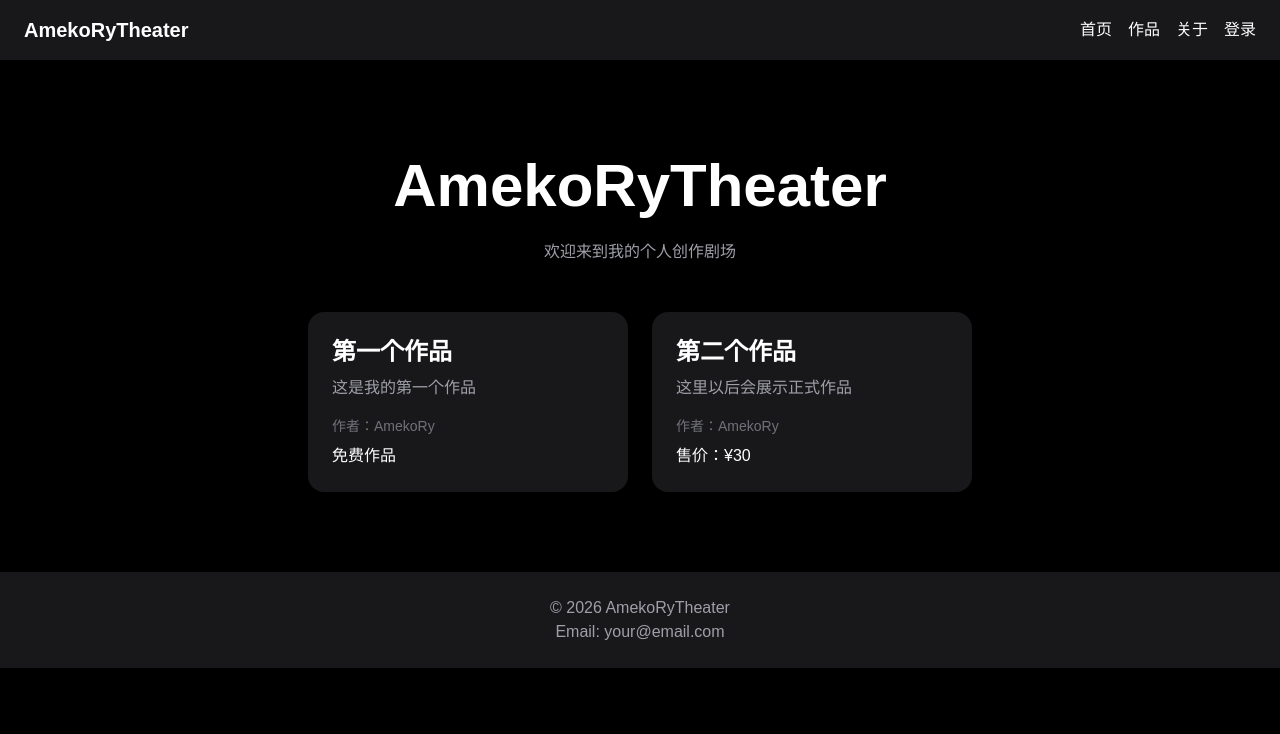
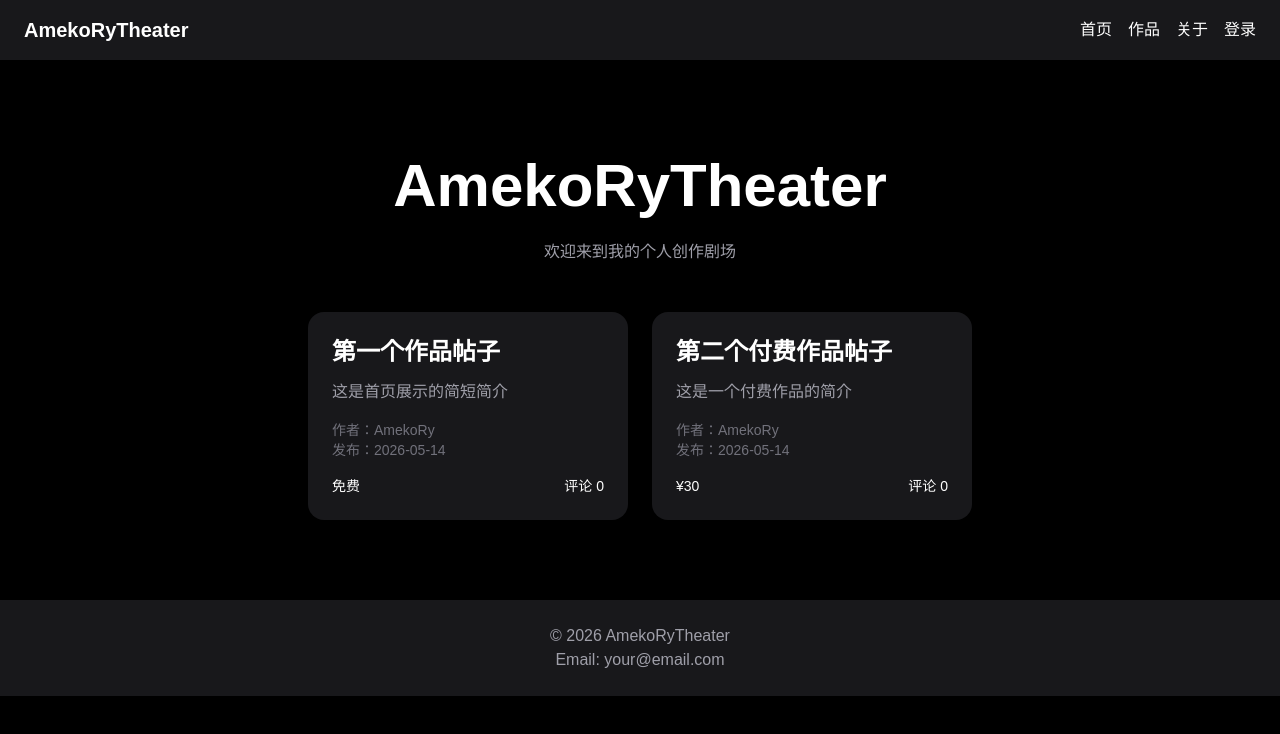
Before and after one commit to a1093179466-dotcom/AmekoRyTheater, a Next.js app: page / in a window 1280 px wide. Shown: the top 734 px of the page. Built offline with nearby package versions, Linux system fonts and the light colour scheme.

Commit message:
将作品改为博客发帖形式

```diff
--- /dev/null
+++ b/app/api/artworks/route.ts
@@ -0,0 +1,12 @@
+export async function POST(request: Request) {
+
+  const body = await request.json();
+
+  console.log("后端收到的数据：", body);
+
+  return Response.json({
+    success: true,
+    message: "作品创建成功",
+  });
+
+}
--- /dev/null
+++ b/app/dashboard/upload/page.tsx
@@ -0,0 +1,118 @@
+"use client";
+
+import { useState } from "react";
+
+export default function UploadArtworkPage() {
+  const [title, setTitle] = useState("");
+  const [loading, setLoading] = useState(false);
+  const [description, setDescription] = useState("");
+  const [price, setPrice] = useState("");
+  const [image, setImage] = useState<File | null>(null);
+
+async function handleSubmit() {
+
+  if (!title.trim()) {
+    alert("标题不能为空");
+    return;
+  }
+
+  if (!description.trim()) {
+    alert("描述不能为空");
+    return;
+  }
+
+  if (isNaN(Number(price))) {
+    alert("价格必须是数字");
+    return;
+  }
+
+  if (Number(price) < 0) {
+    alert("价格不能小于0");
+    return;
+  }
+
+  setLoading(true);
+
+  const response = await fetch("/api/artworks", {
+  method: "POST",
+
+  headers: {
+    "Content-Type": "application/json",
+  },
+
+  body: JSON.stringify({
+    title,
+    description,
+    price: Number(price),
+  }),
+});
+
+const result = await response.json();
+
+console.log(result);
+
+  const newArtwork = {
+    title,
+    description,
+    price: Number(price),
+  };
+
+  console.log("准备发布的作品：", newArtwork);
+
+  alert("作品发布成功！");
+
+  setLoading(false);
+}
+  return (
+    <main className="min-h-screen bg-black text-white p-10">
+      <h1 className="text-4xl font-bold mb-8">发布新作品</h1>
+
+      <div className="flex flex-col gap-4 max-w-xl">
+        <input
+            className="bg-zinc-900 border border-zinc-700 rounded-xl px-4 py-3"
+            placeholder="作品标题"
+            value={title}
+            onChange={(e) => setTitle(e.target.value)}
+        />
+
+        <textarea
+            className="bg-zinc-900 border border-zinc-700 rounded-xl px-4 py-3 h-32"
+            placeholder="作品描述"
+            value={description}
+            onChange={(e) => setDescription(e.target.value)}
+        />
+
+        <input
+            className="bg-zinc-900 border border-zinc-700 rounded-xl px-4 py-3"
+            placeholder="价格，例如 30"
+            value={price}
+            onChange={(e) => setPrice(e.target.value)}
+        />
+        <input
+            type="file"
+            accept="image/*"
+            onChange={(e) => {
+                if (e.target.files?.[0]) {
+                setImage(e.target.files[0]);
+                }
+            }}
+        />
+        <button
+          onClick={handleSubmit}
+          disabled={loading}
+          className="bg-white text-black rounded-xl px-6 py-3 hover:bg-zinc-300 transition disabled:bg-zinc-500"
+        >
+        {loading ? "发布中..." : "发布作品"}
+        </button>
+      </div>
+
+      <section className="mt-10 bg-zinc-900 p-6 rounded-2xl max-w-xl">
+        <h2 className="text-2xl font-bold mb-4">当前输入预览</h2>
+        <p>标题：{title}</p>
+        <p>描述：{description}</p>
+        <p>价格：{price}</p>
+        <p>图片：{image ? image.name : "未选择图片"}</p>
+      </section>
+    </main>
+  );
+}
--- a/app/gallery/[id]/page.tsx
+++ b/app/gallery/[id]/page.tsx
@@ -1,4 +1,5 @@
-import { artworks } from "@/data/artworks";
+import Image from "next/image";
+import { posts } from "@/data/posts";
 
 type PageProps = {
   params: Promise<{
@@ -6,41 +7,49 @@ type PageProps = {
   }>;
 };
 
-export default async function ArtworkDetailPage({ params }: PageProps) {
+export default async function PostDetailPage({ params }: PageProps) {
   const { id } = await params;
 
-  const artwork = artworks.find((item) => item.id === Number(id));
+  const post = posts.find((item) => item.id === Number(id));
 
-  if (!artwork) {
+  if (!post) {
     return (
       <main className="min-h-screen bg-black text-white p-10">
-        <h1 className="text-4xl font-bold mb-6">作品不存在</h1>
-        <p className="text-zinc-400">没有找到 ID 为 {id} 的作品。</p>
+        <h1 className="text-4xl font-bold mb-6">帖子不存在</h1>
+        <p className="text-zinc-400">没有找到 ID 为 {id} 的帖子。</p>
       </main>
     );
   }
 
   return (
     <main className="min-h-screen bg-black text-white p-10">
-      <h1 className="text-4xl font-bold mb-6">
-        {artwork.title}
+      <Image
+        src={post.coverImage}
+        alt={post.title}
+        width={800}
+        height={500}
+        className="rounded-2xl mb-8"
+      />
+
+      <h1 className="text-4xl font-bold mb-4">
+        {post.title}
       </h1>
 
-      <p className="text-zinc-400 mb-4">
-        {artwork.description}
+      <p className="text-zinc-500 mb-6">
+        作者：{post.author} · 发布于 {post.createdAt}
       </p>
 
-      <p className="mb-2">
-        作者：{artwork.author}
+      <p className="text-zinc-300 leading-8 mb-8">
+        {post.content}
       </p>
 
-      <p className="mb-2">
-        发布时间：{artwork.createdAt}
-      </p>
-
-      <p>
-        {artwork.isPaid ? `售价：¥${artwork.price}` : "免费作品"}
-      </p>
+      <div className="bg-zinc-900 p-6 rounded-2xl">
+        {post.isPaid ? (
+          <p>这是付费作品，价格：¥{post.price}</p>
+        ) : (
+          <p>这是免费作品。</p>
+        )}
+      </div>
     </main>
   );
 }
--- a/app/page.tsx
+++ b/app/page.tsx
@@ -1,7 +1,7 @@
 import Navbar from "@/components/Navbar";
 import Footer from "@/components/Footer";
-import ArtworkCard from "@/components/ArtworkCard";
-import { artworks } from "@/data/artworks";
+import { posts } from "@/data/posts";
+import PostCard from "@/components/PostCard";
 
 export default function Home() {
   return (
@@ -20,16 +20,17 @@ export default function Home() {
         </p>
 
         <div className="flex gap-6 flex-wrap justify-center">
-
-          {artworks.map((artwork) => (
-            <ArtworkCard
-              key={artwork.id}
-              id={artwork.id}
-              title={artwork.title}
-              description={artwork.description}
-              author={artwork.author}
-              price={artwork.price}
-              isPaid={artwork.isPaid}
+          {posts.map((post) => (
+            <PostCard
+              key={post.id}
+              id={post.id}
+              title={post.title}
+              excerpt={post.excerpt}
+              author={post.author}
+              createdAt={post.createdAt}
+              price={post.price}
+              isPaid={post.isPaid}
+              commentCount={post.commentCount}
             />
           ))}
 
--- a/components/ArtworkCard.tsx
+++ /dev/null
@@ -1,40 +0,0 @@
-import Link from "next/link";
-
-type ArtworkCardProps = {
-  id: number;
-  title: string;
-  description: string;
-  author: string;
-  price: number;
-  isPaid: boolean;
-};
-
-export default function ArtworkCard(props: ArtworkCardProps) {
-return (
-  <Link href={`/gallery/${props.id}`}>
-
-    <div className="bg-zinc-900 p-6 rounded-2xl w-80 hover:bg-zinc-800 transition cursor-pointer">
-
-      <h2 className="text-2xl font-bold mb-2">
-        {props.title}
-      </h2>
-
-      <p className="text-zinc-400 mb-4">
-        {props.description}
-      </p>
-
-      <p className="text-sm text-zinc-500">
-        作者：{props.author}
-      </p>
-
-      <p className="mt-2">
-        {props.isPaid
-          ? `售价：¥${props.price}`
-          : "免费作品"}
-      </p>
-
-    </div>
-
-  </Link>
-);
-}
--- /dev/null
+++ b/components/PostCard.tsx
@@ -0,0 +1,46 @@
+import Link from "next/link";
+
+type PostCardProps = {
+  id: number;
+  title: string;
+  excerpt: string;
+  author: string;
+  createdAt: string;
+  price: number;
+  isPaid: boolean;
+  commentCount: number;
+};
+
+export default function PostCard(props: PostCardProps) {
+  return (
+    <Link href={`/gallery/${props.id}`}>
+      <article className="bg-zinc-900 p-6 rounded-2xl w-80 hover:bg-zinc-800 transition cursor-pointer">
+        <h2 className="text-2xl font-bold mb-3">
+          {props.title}
+        </h2>
+
+        <p className="text-zinc-400 mb-4">
+          {props.excerpt}
+        </p>
+
+        <p className="text-sm text-zinc-500">
+          作者：{props.author}
+        </p>
+
+        <p className="text-sm text-zinc-500">
+          发布：{props.createdAt}
+        </p>
+
+        <div className="mt-4 flex justify-between text-sm">
+          <span>
+            {props.isPaid ? `¥${props.price}` : "免费"}
+          </span>
+
+          <span>
+            评论 {props.commentCount}
+          </span>
+        </div>
+      </article>
+    </Link>
+  );
+}
--- a/data/artworks.ts
+++ /dev/null
@@ -1,23 +0,0 @@
-export const artworks = [
-  {
-    id: 1,
-    title: "第一个作品",
-    description: "这是我的第一个作品",
-    coverImage: "/images/test1.jpg",
-    createdAt: "2026-05-13",
-    author: "AmekoRy",
-    isPaid: false,
-    price: 0,
-  },
-
-  {
-    id: 2,
-    title: "第二个作品",
-    description: "这里以后会展示正式作品",
-    coverImage: "/images/test2.jpg",
-    createdAt: "2026-05-13",
-    author: "AmekoRy",
-    isPaid: true,
-    price: 30,
-  },
-];
--- /dev/null
+++ b/data/posts.ts
@@ -0,0 +1,26 @@
+export const posts = [
+  {
+    id: 1,
+    title: "第一个作品帖子",
+    excerpt: "这是首页展示的简短简介",
+    content: "这里是帖子正文内容，以后可以写作品介绍、预览说明、更新日志等。",
+    coverImage: "/images/test1.jpg",
+    author: "AmekoRy",
+    createdAt: "2026-05-14",
+    isPaid: false,
+    price: 0,
+    commentCount: 0,
+  },
+  {
+    id: 2,
+    title: "第二个付费作品帖子",
+    excerpt: "这是一个付费作品的简介",
+    content: "这里以后会放付费作品说明，购买后可以显示下载链接或隐藏内容。",
+    coverImage: "/images/test2.jpg",
+    author: "AmekoRy",
+    createdAt: "2026-05-14",
+    isPaid: true,
+    price: 30,
+    commentCount: 0,
+  },
+];
```
Also changed, not shown: 2 other files (tests, documents, lock files or other folders).
